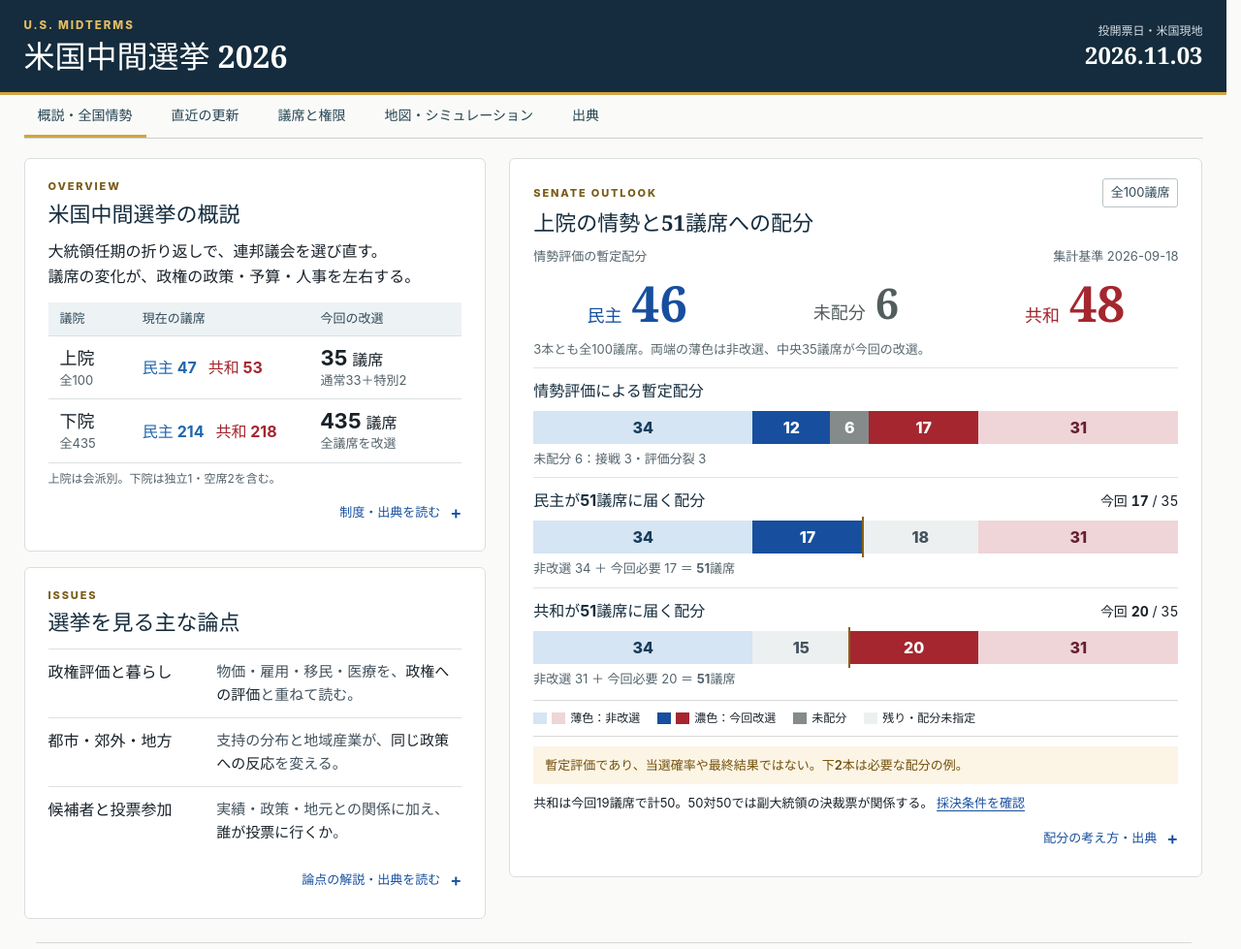
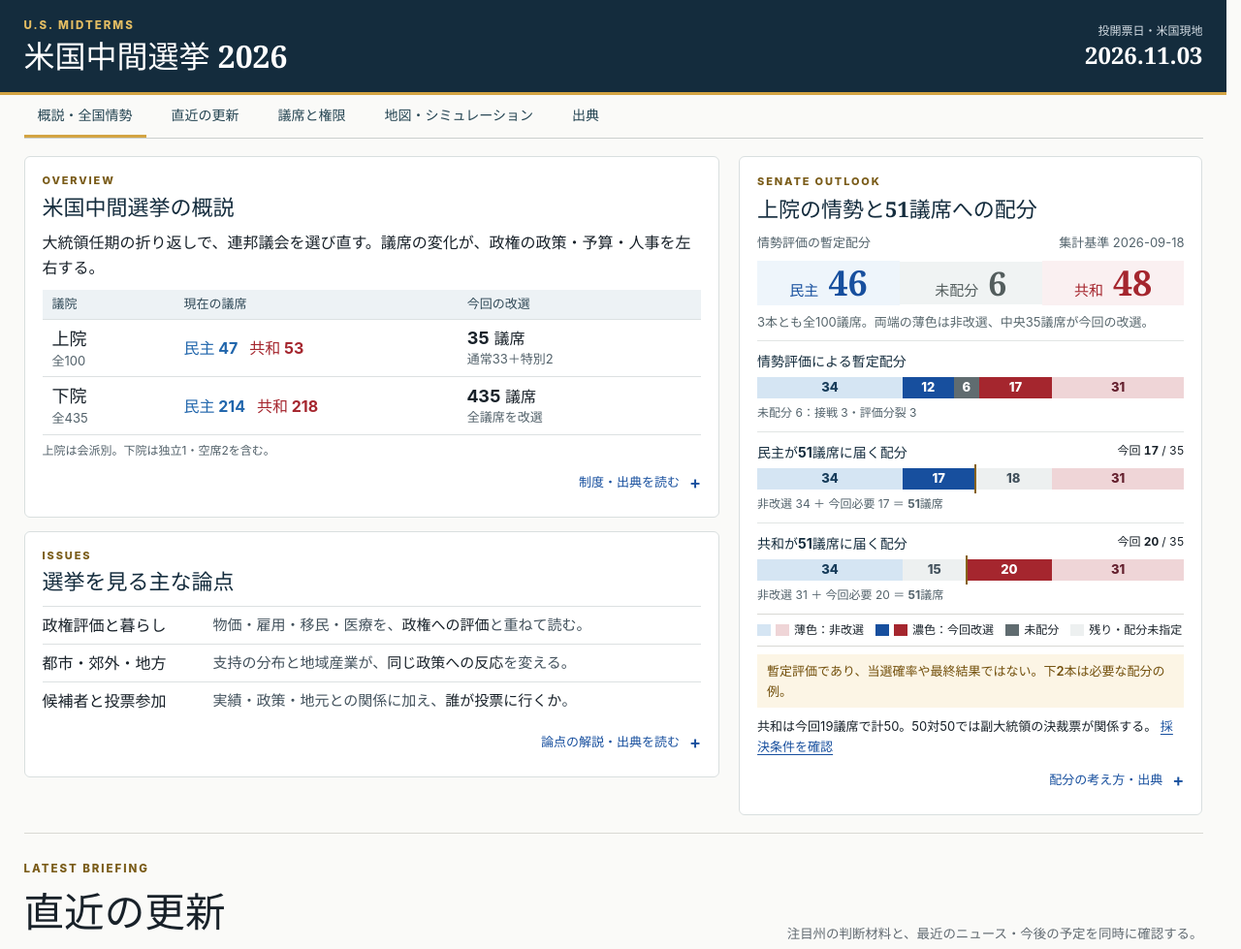
Before and after one commit to guchio2366-dev/us-midterms-2026, a website built with Vite: page index.html in a window 1280 px wide. Shown: the top 979 px of the page at 97% size. Built offline with nearby package versions, Linux system fonts and the light colour scheme.

Commit message:
Compact opening into a centered 60/40 layout with inline seat bars (#17)

```diff
--- a/src/ui/overview.css
+++ b/src/ui/overview.css
@@ -1,41 +1,43 @@
-/* Approved PC composition: a readable 40/60 opening, independent of the map layout. */
-:root { --opening-width: min(2048px, calc(100vw - 64px)); }
+/* Approved compact composition: 60/40 content with a separate full-width masthead. */
+:root { --opening-width: min(1440px, calc(100vw - 64px)); --mast-width: min(2048px, calc(100vw - 64px)); }
 .mast { padding: 18px 0; border-bottom: 3px solid var(--gold); }
-.mast-inner { width: var(--opening-width); margin: auto; display: flex; align-items: center; justify-content: space-between; gap: 24px; }
+.mast-inner { width: var(--mast-width); margin: auto; display: flex; align-items: center; justify-content: space-between; gap: 24px; }
 .mast h1 { margin: 5px 0 0; font-size: clamp(1.75rem, 2.5vw, 2.5rem); line-height: 1.15; }
 .mast-election { text-align: right; flex-shrink: 0; }
 .mast-election span { display: block; font-size: .75rem; color: #d3dce3; }
 .mast-election time { font: 700 1.5rem/1.3 Georgia, serif; }
-main > .jump-nav { width: var(--opening-width); margin-inline: calc((100% - var(--opening-width)) / 2); gap: 12px; padding: 0; border-top: 0; }
+main > .jump-nav { width: var(--mast-width); margin-inline: calc((100% - var(--mast-width)) / 2); gap: 12px; padding: 0; border-top: 0; }
 main > .jump-nav a { border: 0; border-bottom: 3px solid transparent; padding: 10px 14px; background: transparent; font-size: .875rem; }
 main > .jump-nav a[href="#overview"] { border-bottom-color: var(--gold); }
-#overview { width: var(--opening-width); margin-inline: calc((100% - var(--opening-width)) / 2); padding: 20px 0 24px; }
-#overview .overview-grid { display: grid; grid-template-columns: minmax(0, 2fr) minmax(0, 3fr); grid-template-areas: "overview senate" "issues senate"; align-items: start; gap: 16px 24px; }
+#overview, #updates { width: var(--opening-width); margin-inline: calc((100% - var(--opening-width)) / 2); }
+#overview { padding: 18px 0; }
+#overview .overview-grid { display: grid; grid-template-columns: minmax(0, 3fr) minmax(0, 2fr); grid-template-areas: "context senate"; align-items: start; gap: 20px; }
+#overview .opening-context { grid-area: context; display: flex; flex-direction: column; gap: 14px; min-width: 0; }
 #overview .intro-overview-card { grid-area: overview; }
 #overview .intro-issues-card { grid-area: issues; }
 #overview .national-overview { grid-area: senate; }
-#overview .opening-card { min-width: 0; padding: 20px 24px; border: 1px solid #d9dfdf; border-radius: 6px; background: #fff; }
-#overview h2 { margin: 5px 0 12px; font-size: clamp(1.375rem, 1.7vw, 1.75rem); line-height: 1.35; color: var(--navy); }
-#overview .kicker { font-size: .6875rem; }
-.opening-lead { margin: 0 0 14px; font-size: 1rem; line-height: 1.6; }
+#overview .opening-card { min-width: 0; padding: 16px 18px; border: 1px solid #d9dfdf; border-radius: 6px; background: #fff; }
+#overview h2 { margin: 4px 0 10px; font-size: 1.375rem; line-height: 1.35; color: var(--navy); }
+#overview .kicker { margin: 0; font-size: .6875rem; }
+#overview .opening-lead { margin: 0 0 10px; font-size: 1rem; line-height: 1.6; }
 .opening-seats { width: 100%; border-collapse: collapse; font-size: 1rem; text-align: left; }
 .opening-seats thead { background: #edf2f5; color: #314a58; font-size: .8125rem; }
-.opening-seats th, .opening-seats td { padding: 9px 12px; border-bottom: 1px solid #dce1e2; }
-.opening-seats thead th { padding-block: 7px; }
+.opening-seats th, .opening-seats td { padding: 6px 10px; border-bottom: 1px solid #dce1e2; }
+.opening-seats thead th { padding-block: 5px; }
 .opening-seats tbody th { width: 20%; font-size: 1.125rem; }
 .opening-seats td:nth-child(2) { width: 43%; }
 .opening-seats small { display: block; font-size: .8125rem; color: #52616a; font-weight: 400; }
-.opening-seats b { font-size: 1.375rem; line-height: 1.2; font-variant-numeric: tabular-nums; }
+.opening-seats b { font-size: 1.125rem; line-height: 1.2; font-variant-numeric: tabular-nums; }
 .opening-dem, .opening-rep { display: inline-block; white-space: nowrap; font-weight: 700; }
 .opening-dem { color: #2166ac; margin-right: 12px; }
 .opening-rep { color: #a5262e; }
 #overview .opening-footnote { margin: 7px 0 0; font-size: .75rem; line-height: 1.5; color: #52616a; }
 .opening-issues { margin: 0; }
-.opening-issues > div { display: grid; grid-template-columns: minmax(145px, .85fr) minmax(0, 1.4fr); gap: 10px 20px; padding: 11px 0; border-top: 1px solid #dce1e2; }
+.opening-issues > div { display: grid; grid-template-columns: 10rem minmax(0, 1fr); gap: 8px 16px; padding: 7px 0; border-top: 1px solid #dce1e2; }
 .opening-issues dt { font-weight: 700; font-size: 1rem; }
 .opening-issues dd { margin: 0; font-size: .9375rem; line-height: 1.6; color: #43525d; }
 .opening-issues dd strong { font-weight: 600; color: var(--ink); }
-#overview .opening-details { margin: 6px 0 0; border: 0; padding: 0; }
+#overview .opening-details { margin: 4px 0 0; border: 0; padding: 0; }
 #overview .opening-details > summary { display: flex; align-items: center; justify-content: flex-end; gap: 10px; min-height: 36px; padding: 6px 0; color: #174f9e; font-size: .8125rem; font-weight: 600; list-style: none; cursor: pointer; }
 #overview .opening-details > summary::-webkit-details-marker { display: none; }
 #overview .opening-details > summary::after { content: '+'; font-size: 1.125rem; }
@@ -47,52 +49,53 @@ main > .jump-nav a[href="#overview"] { border-bottom-color: var(--gold); }
 .opening-text-button { border: 0; background: transparent; color: #174f9e; padding: 8px 0; text-align: left; text-decoration: underline; text-underline-offset: 4px; font-size: .875rem; cursor: pointer; }
 .opening-national-heading { display: flex; justify-content: space-between; align-items: start; gap: 16px; }
 #overview .opening-national-heading h2 { margin-bottom: 0; }
-.opening-total { flex-shrink: 0; padding: 4px 8px; border: 1px solid #b9c3c8; border-radius: 3px; color: #314a58; font-size: .8125rem; }
+.opening-total { display: none; }
 #overview .opening-asof { display: flex; justify-content: space-between; flex-wrap: wrap; gap: 4px 16px; font-size: .8125rem; line-height: 1.5; color: #53636c; margin: 10px 0 0; }
-#overview .provisional-totals { display: grid; grid-template-columns: 1fr 1fr 1fr; gap: 12px; padding: 8px 0 10px; margin: 0; background: transparent; }
+#overview .provisional-totals { display: grid; grid-template-columns: 1fr 1fr 1fr; gap: 0; padding: 0; margin: 8px 0; background: transparent; }
+#overview .provisional-d { background: #eef5fb; }
+#overview .provisional-u { background: #f0f3f3; }
+#overview .provisional-r { background: #faf0f1; }
 #overview .provisional-totals > div { display: flex; align-items: baseline; justify-content: center; gap: 10px; }
-#overview .provisional-totals span { font-size: 1.125rem; font-weight: 600; }
-#overview .provisional-totals b { font: 700 clamp(2.5rem, 4vw, 3.75rem)/1.15 Georgia, serif; font-variant-numeric: tabular-nums; }
-#overview .provisional-u b { font-size: clamp(2.25rem, 3.4vw, 3.25rem); }
+#overview .provisional-totals span { font-size: .9375rem; font-weight: 600; }
+#overview .provisional-totals b { font: 700 2.25rem/1.3 Georgia, serif; font-variant-numeric: tabular-nums; }
+#overview .provisional-u b { font-size: 2.125rem; }
 #overview .national-type { margin: 0 0 8px; font-size: .8125rem; line-height: 1.5; }
 #overview .senate-comparison { margin: 0; gap: 0; }
-#overview .comparison-row { display: block; padding: 11px 0 9px; border-top: 1px solid #e1e5e4; }
-.comparison-heading { display: flex; justify-content: space-between; align-items: baseline; flex-wrap: wrap; gap: 3px 12px; margin-bottom: 9px; }
-#overview .comparison-heading h3 { margin: 0; font: 700 1rem/1.5 -apple-system, BlinkMacSystemFont, "Segoe UI", "Yu Gothic", Meiryo, sans-serif; color: var(--navy); }
-.comparison-heading > span { font-size: .875rem; white-space: nowrap; font-variant-numeric: tabular-nums; }
-#overview .seat-composition-track { height: 34px; border: 0; }
+#overview .comparison-row { display: grid; grid-template-columns: minmax(0, 2fr) minmax(0, 3fr); grid-template-areas: "label chart" "equation chart"; gap: 3px 12px; padding: 10px 0; border-top: 1px solid #e1e5e4; }
+#overview .comparison-heading { grid-area: label; display: flex; flex-direction: column; align-items: start; gap: 2px; margin: 0; }
+#overview .comparison-heading h3 { margin: 0; font: 700 .875rem/1.5 -apple-system, BlinkMacSystemFont, "Segoe UI", "Yu Gothic", Meiryo, sans-serif; color: var(--navy); }
+#overview .comparison-heading > span { font-size: .75rem; font-variant-numeric: tabular-nums; }
+#overview .comparison-row > .seat-composition { grid-area: chart; min-width: 0; align-self: center; margin: 0; }
+#overview .seat-composition-track { height: 22px; border: 0; }
 #overview .seat-segment { border: 0; }
-#overview .seat-segment span { font-size: 1rem; }
+#overview .seat-segment span { font-size: .8125rem; }
 #overview .seat-segment.tiny span { display: inline; }
 #overview .seat-segment.fixed-d { background: #d5e5f3; color: #173c5a; }
 #overview .seat-segment.fixed-r { background: #efd5d7; color: #64202e; }
 #overview .seat-segment.goal-other { background: #edf0f0; color: #43525d; }
+#overview .seat-segment.consensus-unresolved, #overview .comparison-legend i.consensus-unresolved { background: #606c70; color: #fff; }
 #overview .seat-composition-legend { display: none; }
 #overview .seat-target-marker { width: 2px; top: -4px; bottom: -4px; background: #876217; box-shadow: none; }
-#overview .path-equation { margin: 6px 0 0; font-size: .8125rem; color: #53636c; line-height: 1.5; }
-#overview .comparison-legend { padding: 9px 0; margin: 3px 0 10px; gap: 6px 18px; }
+#overview .path-equation { grid-area: equation; margin: 0; font-size: .75rem; color: #53636c; line-height: 1.5; }
+#overview .comparison-legend { padding: 7px 0; margin: 0 0 8px; gap: 5px 12px; }
 #overview .comparison-legend span { font-size: .75rem; gap: 5px; }
 #overview .comparison-legend i { border: 0; width: 14px; height: 12px; }
 #overview .comparison-legend i.fixed-d { background: #d5e5f3; }
 #overview .comparison-legend i.fixed-r { background: #efd5d7; }
 #overview .comparison-legend i.goal-other { background: #edf0f0; }
-#overview .opening-caution { margin: 0; padding: 9px 12px; background: #fcf5e5; color: #73500c; font-size: .8125rem; line-height: 1.6; font-weight: 600; }
+#overview .opening-caution { margin: 0; padding: 7px 10px; background: #fcf5e5; color: #73500c; font-size: .8125rem; line-height: 1.6; font-weight: 600; }
 #overview .national-conditions { margin: 9px 0 0; font-size: .8125rem; line-height: 1.6; }
 .visually-hidden { position: absolute; width: 1px; height: 1px; padding: 0; margin: -1px; overflow: hidden; clip-path: inset(50%); white-space: nowrap; border: 0; }
 
-/* 16:9 monitors get useful chart width, not oversized prose or viewport-locked heights. */
-@media (min-width: 1600px) {
-  #overview .opening-card { padding: 22px 28px; }
-  #overview .overview-grid { gap: 20px 28px; }
-  .opening-lead { font-size: 1.0625rem; }
-  .opening-issues > div { padding-block: 14px; }
-  .opening-issues dd { font-size: 1rem; }
-  #overview .comparison-row { padding-block: 14px 10px; }
-  #overview .seat-composition-track { height: 38px; }
+/* The comparison reflows when the text grows, without squeezing chart labels. */
+#overview .national-overview { container-type: inline-size; container-name: senate-opening; }
+@container senate-opening (max-width: 30rem) {
+  #overview .comparison-row { grid-template-columns: minmax(0, 1fr); grid-template-areas: "label" "chart" "equation"; gap: 6px; }
+  #overview .comparison-heading { flex-direction: row; flex-wrap: wrap; justify-content: space-between; }
 }
 @media (max-width: 1199px) {
-  :root { --opening-width: calc(100vw - 40px); }
-  #overview .overview-grid { gap: 16px; grid-template-columns: minmax(0, 1fr) minmax(0, 1.35fr); }
+  :root { --opening-width: calc(100vw - 40px); --mast-width: calc(100vw - 40px); }
+  #overview .overview-grid { gap: 16px; grid-template-columns: minmax(0, 1fr) minmax(0, 1fr); }
   #overview .opening-card { padding: 16px; }
   .opening-seats th, .opening-seats td { padding-inline: 7px; }
   .opening-issues > div { display: block; }
@@ -101,10 +104,11 @@ main > .jump-nav a[href="#overview"] { border-bottom-color: var(--gold); }
 }
 @media (max-width: 959px) {
   #overview .overview-grid { grid-template-columns: minmax(0, 1fr); grid-template-areas: "overview" "senate" "issues"; }
+  #overview .opening-context { display: contents; }
   .opening-issues > div { display: grid; }
 }
 @media (max-width: 600px) {
-  :root { --opening-width: calc(100vw - 28px); }
+  :root { --opening-width: calc(100vw - 28px); --mast-width: calc(100vw - 28px); }
   .mast { padding: 16px 0; }
   .mast-inner { gap: 12px; align-items: start; }
   .mast h1 { font-size: 1.5rem; }
--- a/src/ui/overview.ts
+++ b/src/ui/overview.ts
@@ -30,9 +30,10 @@ export function introductionMarkup() {
   const special = uniqueElectionSeatIds(elections.filter(election => election.type === 'special')).length;
   return `<section id="overview" class="introduction section-block" aria-labelledby="overview-heading">
     <div class="overview-grid">
+      <div class="opening-context">
       <section class="opening-card intro-overview-card" aria-labelledby="overview-heading">
         <p class="kicker">OVERVIEW</p><h2 id="overview-heading">米国中間選挙の概説</h2>
-        <p class="opening-lead">大統領任期の折り返しで、連邦議会を選び直す。<br>議席の変化が、政権の<strong>政策・予算・人事</strong>を左右する。</p>
+        <p class="opening-lead">大統領任期の折り返しで、連邦議会を選び直す。議席の変化が、政権の<strong>政策・予算・人事</strong>を左右する。</p>
         <table class="opening-seats"><caption class="visually-hidden">現在の議席と今回の改選範囲</caption>
           <thead><tr><th scope="col">議院</th><th scope="col">現在の議席</th><th scope="col">今回の改選</th></tr></thead>
           <tbody>
@@ -63,6 +64,7 @@ export function introductionMarkup() {
           <button id="open-issues" class="opening-text-button" type="button">既存の8つの論点を詳しく読む</button>
         </div></details>
       </section>
+      </div>
       <div id="national-overview-slot"></div>
     </div>
   </section>`;
```
Also changed, not shown: CURRENT_STATE.md (+3 -1 lines), docs/pc-opening-layout-20260922.md (+14 -0 lines).
